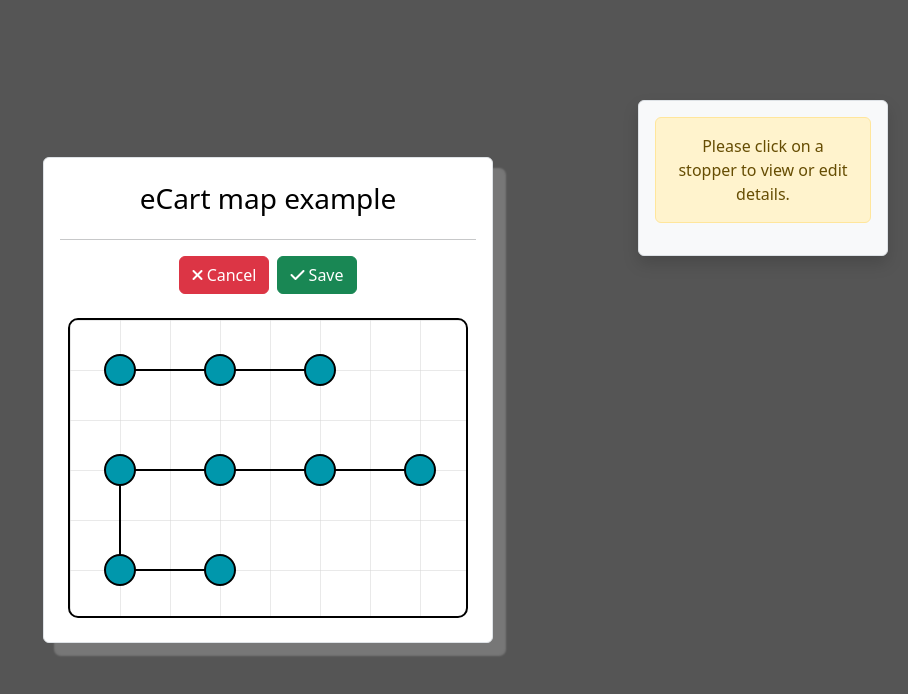
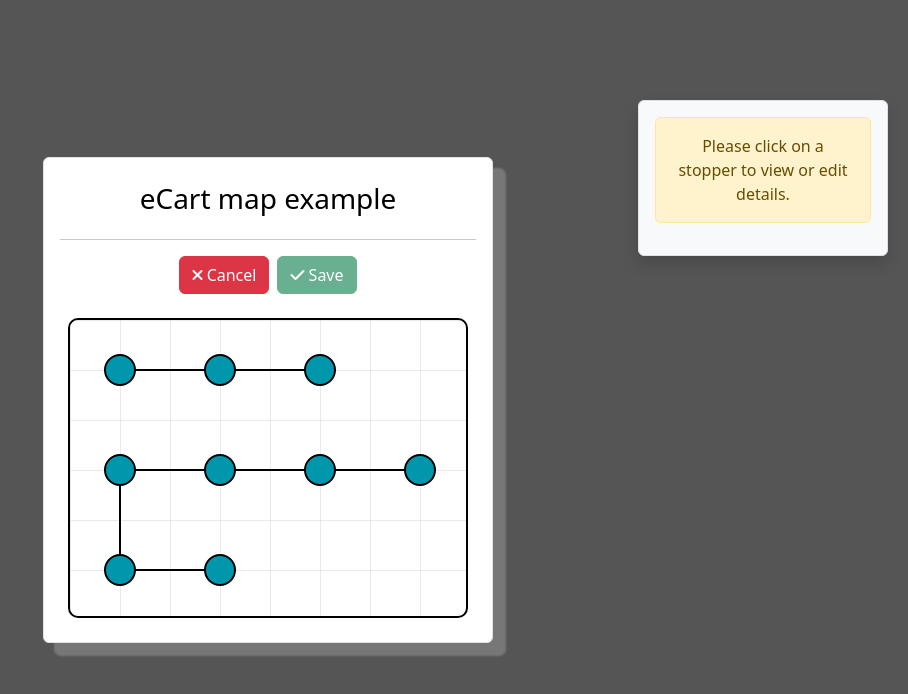
Before and after one commit to robertnicolescu42/ecart-map-demo, an Angular app: page / in a window 1280 px wide. Both pictures are taken after a click on the button "Switch to Edit Mode". Shown: the top 694 px of the page, without its empty margins (372-1280 px from the left). Built offline with nearby package versions, Linux system fonts and the light colour scheme.

Commit message:
Additional save button logic

```diff
--- a/src/app/ecart-map/ecart-map.component.html
+++ b/src/app/ecart-map/ecart-map.component.html
@@ -19,7 +19,11 @@
         <button class="btn btn-danger me-2" (click)="cancelEdit()">
           <i class="fas fa-times"></i> Cancel
         </button>
-        <button class="btn btn-success" (click)="saveEdit()">
+        <button
+          class="btn btn-success"
+          (click)="saveEdit()"
+          [disabled]="!hasChanges"
+        >
           <i class="fas fa-check"></i> Save
         </button>
       </div>
--- a/src/app/ecart-map/ecart-map.component.ts
+++ b/src/app/ecart-map/ecart-map.component.ts
@@ -166,20 +166,7 @@ export class EcartMapComponent implements OnInit {
 
   contextualMenuVisible = false;
   menuPosition = { x: 0, y: 0 };
-  possibleStoppers = [
-    'stopper1',
-    'stopper2',
-    'stopper3',
-    'stopper4',
-    'stopper5',
-    'stopper6',
-    'stopper7',
-    'stopper8',
-    'stopper9',
-    'stopper10',
-    'stopper11',
-    'stopper12',
-  ];
+  hasChanges = false;
 
   constructor(private cdr: ChangeDetectorRef) {}
 
@@ -331,6 +318,7 @@ export class EcartMapComponent implements OnInit {
       this.updateSvgDimensions();
       this.cdr.markForCheck();
     }
+    this.hasChanges = true;
   }
 
   removeStopper() {
@@ -348,6 +336,7 @@ export class EcartMapComponent implements OnInit {
 
     // Remove the stopper from the array
     this.stoppers = this.stoppers.filter((stopper) => stopper.id !== stopperId);
+    this.hasChanges = true;
     this.updateSvgDimensions();
     this.cdr.markForCheck();
     this.closeMenu();
@@ -381,16 +370,19 @@ export class EcartMapComponent implements OnInit {
   enterEditMode() {
     this.isEditMode = true;
     this.originalStoppers = JSON.parse(JSON.stringify(this.stoppers)); // Deep copy of stoppers
+    this.hasChanges = false;
   }
 
   cancelEdit() {
     this.isEditMode = false;
     this.stoppers = JSON.parse(JSON.stringify(this.originalStoppers)); // Revert to original state
+    this.hasChanges = false;
   }
 
   // Save edit mode changes
   saveEdit() {
     this.isEditMode = false;
+    this.hasChanges = false;
     this.applyChanges();
   }
 
```
